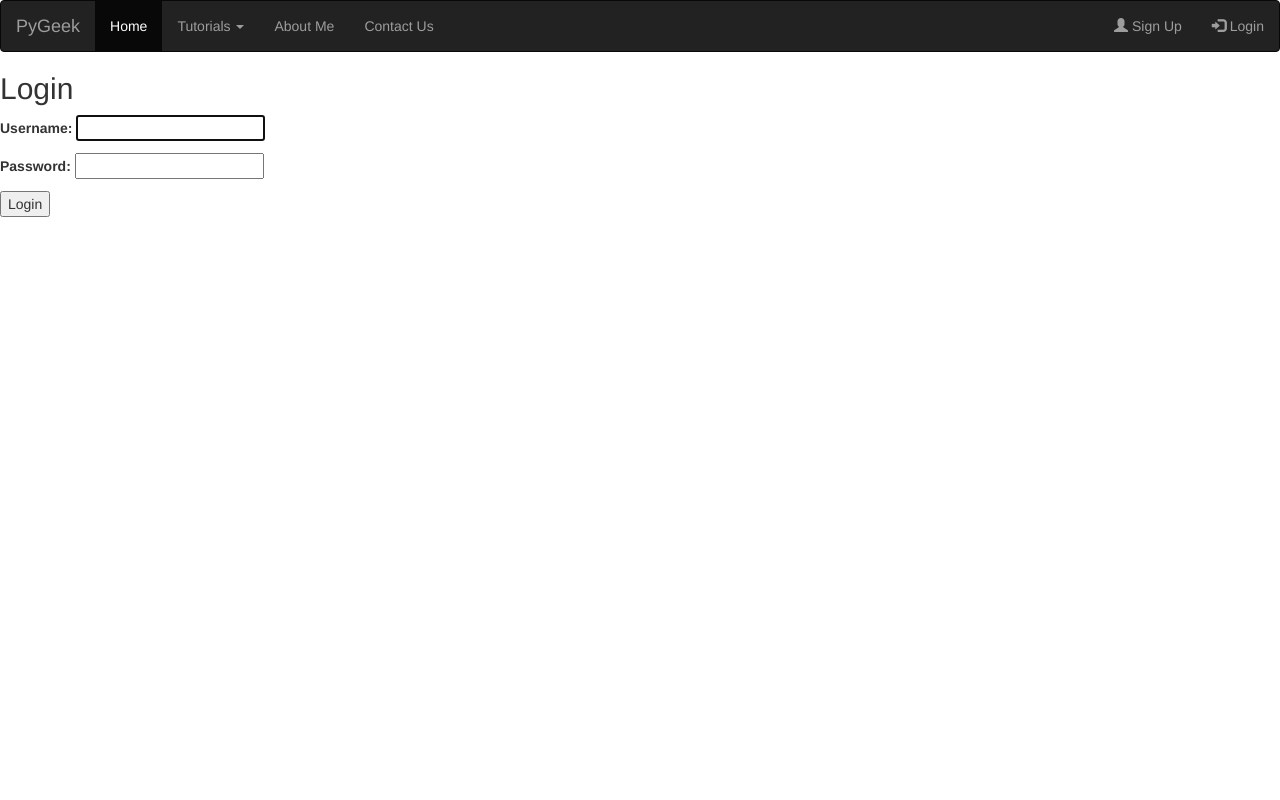
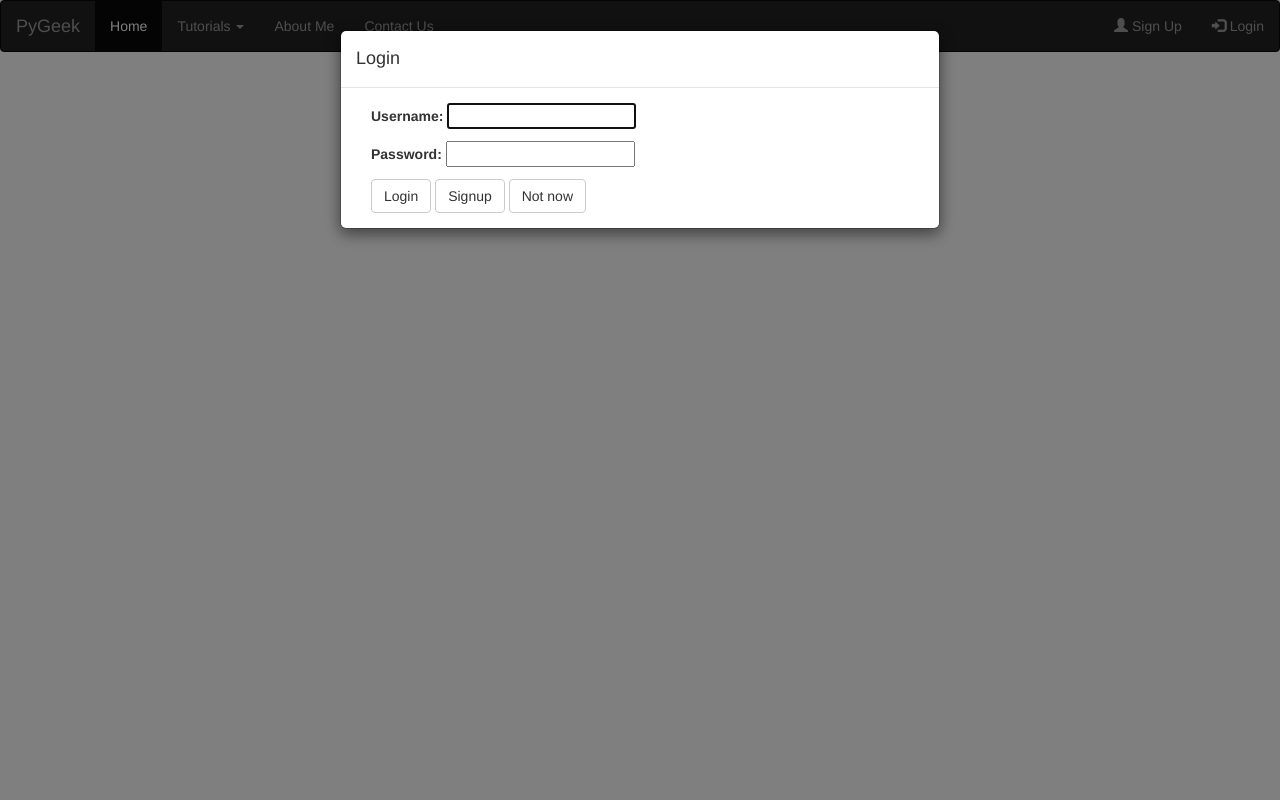
Before and after one commit to nimishbansal/MyBlog, a Django app: page /accounts/login/ in a window 1280 px wide. Run offline with Django 3.2, Linux system fonts and the light colour scheme; some libraries are stand-ins or nearby versions.

Commit message:
added form in dialog

```diff
--- a/myblog/app_one/forms.py
+++ b/myblog/app_one/forms.py
@@ -8,4 +8,4 @@ class CreateForm(forms.ModelForm):
     # code_text=forms.CharField(required=True,min_length=3)
     class Meta:
         model = Post
-        fields=["title","code_text"]
+        fields=["title","code_text","post_type"]
--- a/myblog/app_one/models.py
+++ b/myblog/app_one/models.py
@@ -13,6 +13,7 @@ class Post(models.Model):
     title=models.CharField(validators=[MinLengthValidator(5,"atleast 5 characters")],max_length=100)
     post_id=models.AutoField(primary_key=True)
     code_text=models.TextField(validators=[MinLengthValidator(3,"atleast 3 characters")])
+    post_type=models.TextField(choices=[("automation","automation"),("software","software"),("android","android")])
 
     def __str__(self):
         return self.title
--- a/myblog/app_one/templates/app_one/base.html
+++ b/myblog/app_one/templates/app_one/base.html
@@ -21,7 +21,7 @@
            <a class="dropdown-toggle" data-toggle="dropdown" href="#">Tutorials
            <span class="caret"></span></a>
            <ul class="dropdown-menu">
-             <li><a href="{% url 'automation' %}">Automation</a></li>
+             <li><a href="{% url 'automation_list' %}">Automation</a></li>
              <li><a href="#">Software Development</a></li>
              <li><a href="#">Android</a></li>
            </ul>
--- a/myblog/app_one/urls.py
+++ b/myblog/app_one/urls.py
@@ -1,5 +1,6 @@
-from django.conf.urls import url,include
+from django.conf.urls import url,include,re_path
 from django.contrib import admin
+
 
 from .views import my_create_view, CreatePost, AutomationListView
 from . import views
@@ -8,8 +9,8 @@ urlpatterns = [
     url(r"^$",views.index),
     url(r"aboutme/",views.AboutMe,name="aboutme"),
     # url(r"create/",CreatePost.as_view(),name="create"),
-    url(r"automation/", AutomationListView.as_view(), name="automation"),
-
+    url(r"automation/", AutomationListView.as_view(), name="automation_list"),
     url(r"create/", my_create_view, name="create"),
+    # url(r"posts/(?P<pk>\d+)/$",AutomationDetailView.as_view())
 
 ]
--- a/myblog/app_one/views.py
+++ b/myblog/app_one/views.py
@@ -123,3 +123,7 @@ class AutomationListView(ListView):
     queryset = Post.objects.all()
     context_object_name = "blogobject"
     template_name = "app_one/automation.html"
+
+# class AutomationDetailView(DetailView):
+#     template_name = ""
+#
--- a/myblog/templates/registration/login.html
+++ b/myblog/templates/registration/login.html
@@ -1,9 +1,43 @@
 {% extends 'myblog/base.html' %}
 {% block body_block %}
-<h2>Login</h2>
-<form method="post">
-  {% csrf_token %}
-  {{ form.as_p }}
-  <button type="submit">Login</button>
-</form>
+<style>
+  .modal-dialog {
+  vertical-align: middle;
+}
+</style>
+
+<!-- Modal -->
+
+<div class="modal fade" id="myModal" role="dialog">
+  <div class="modal-dialog">
+
+    <!-- Modal content-->
+    <div class="modal-content">
+      <div class="modal-header">
+        <h4 class="modal-title">Login</h4>
+      </div>
+      <div class="modal-body">
+        <div class="container">
+          <form method="post">
+            {% csrf_token %}
+            {{ form.as_p }}
+            <button type="submit" class="btn btn-default">Login</button>
+            <a href="{% url 'signup' %}"><button class="signup btn btn-default">Signup</button></a>
+            <a href="{% url 'home' %}"><button class="signup btn btn-default">Not now</button></a>
+          </form>
+        </div>
+      </div>
+
+    </div>
+
+  </div>
+</div>
+<script>
+
+$('#myModal').modal({
+    backdrop: 'static',
+    keyboard: false
+})
+$("#myModal").modal('show');
+</script>
 {% endblock %}
```
Also changed, not shown: myblog/app_one/migrations/0003_post_post_type.py (added), myblog/db.sqlite3.
